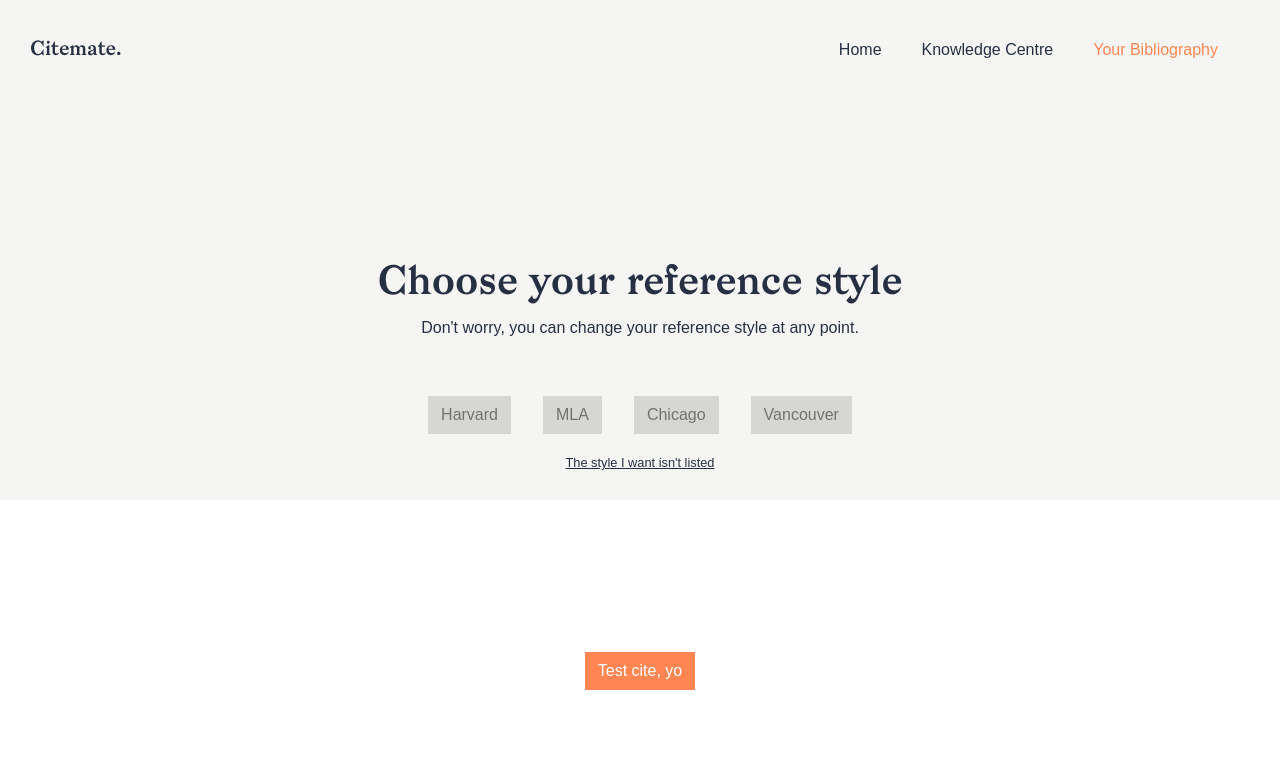
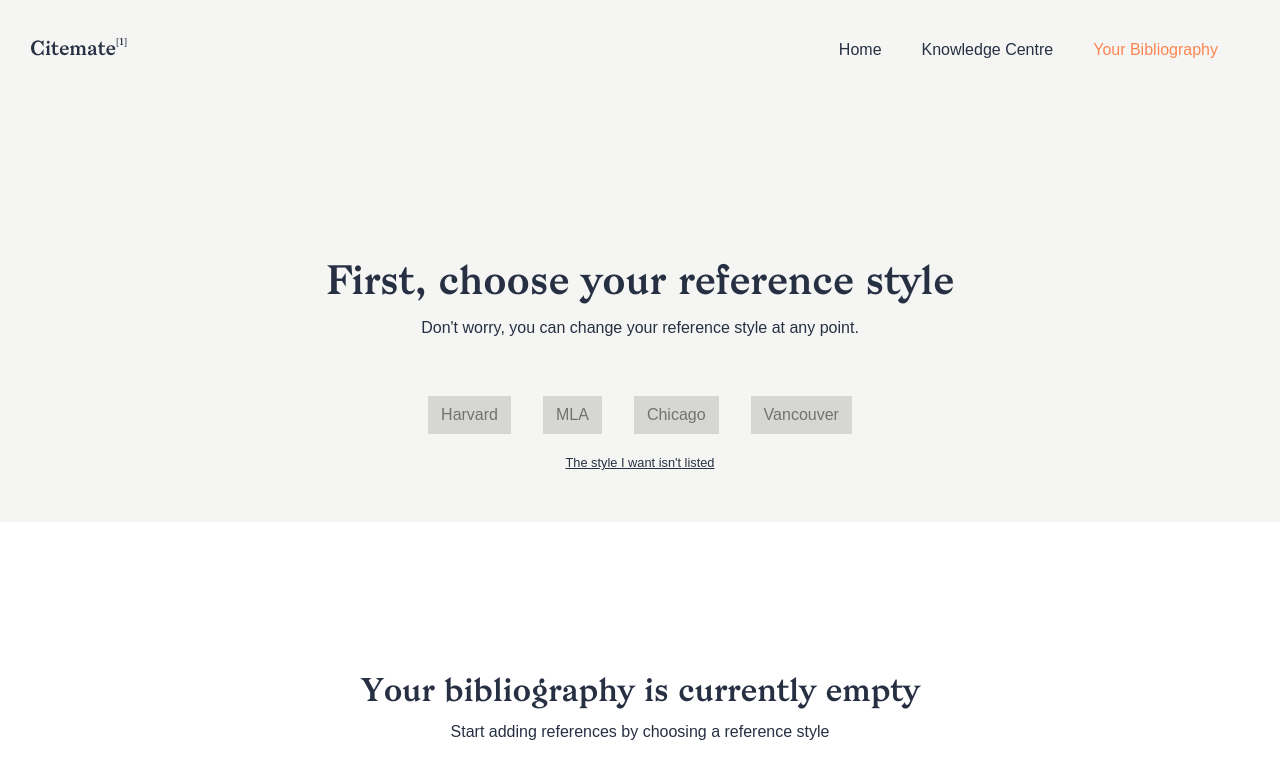
Before and after one commit to honsaar/Citemate, a Vue app: page /cite in a window 1280 px wide. Shown: the top 778 px of the page. Built offline with nearby package versions, Linux system fonts and the light colour scheme; a web font is replaced by a local one.

Commit message:
Pages once again

```diff
--- a/src/App.vue
+++ b/src/App.vue
@@ -2,7 +2,7 @@
   <div id="app">
     <b-navbar id="nav" toggleable="lg">
       <!-- logo -->
-      <b-navbar-brand class="brand"><router-link to="/">Citemate.</router-link></b-navbar-brand>
+      <b-navbar-brand class="brand"><router-link to="/">Citemate<sup class="brandSup">[1]</sup></router-link></b-navbar-brand>
       <b-navbar-toggle target="nav-collapse"></b-navbar-toggle>
       <b-collapse id="nav-collapse" is-nav>
         <!-- nav links, pull right -->
@@ -33,7 +33,10 @@
   src: url("./assets/Bagnard.otf") format("opentype");
 }
 
-
+.brandSup {
+  top: -1em;
+  font-size: 0.5em;
+}
 
 #app {
   font-family: "Inter", Helvetica, Arial, sans-serif;
--- a/src/views/Cite.vue
+++ b/src/views/Cite.vue
@@ -2,8 +2,16 @@
   <div class="about">
     <div class="hero">
       <div class="container">
+
+        <!-- use this layout if the bibliography is empty, otherwise change the wording and layout of the top -->
+
+        <div id="stages">
+          <!-- 1: choose your reference style; 2: choose the type of resource you're citing; 3: search -->
+
+        </div>
+
         <div id="refStyle">
-          <h1 class="brand">Choose your reference style</h1>
+          <h1 class="brand">First, choose your reference style</h1>
           <p class="subtitle">Don't worry, you can change your reference style at any point.</p>
           <br />
           <b-btn variant="primary" class="secButt" @click="chooseStyle('Harvard')">Harvard</b-btn>
@@ -16,6 +24,7 @@
           <div v-if="showMore">
             <p>Show more styles here</p>
           </div>
+          <br><br>
         </div>
       </div>
     </div>
@@ -23,9 +32,13 @@
       <br />
       <br />
       <br />
-      <p style="text-align: center;">
-        <b-btn variant="primary" class="primeButt" @click="cite()">Test cite, yo</b-btn>
-      </p>
+      <div style="text-align: center;">
+         <!-- <b-btn variant="primary" class="primeButt" @click="cite()">Test cite, yo</b-btn> -->
+         <div id="emptyState" v-if="bibliography.length < 1">
+          <h2 class="brand">Your bibliography is currently empty</h2>
+          <p>Start adding references by choosing a reference style</p>
+          </div>
+        </div>
       <br />
       <br />
       <div class="results">
@@ -56,6 +69,8 @@ export default {
   components: {},
   data: function() {
     return {
+      bibliography: [],
+      adding: false,
       results: [],
       query:
         "Is+chronic+breathlessness+less+recognised+and+treated+compared+with+chronic+pain",
```
